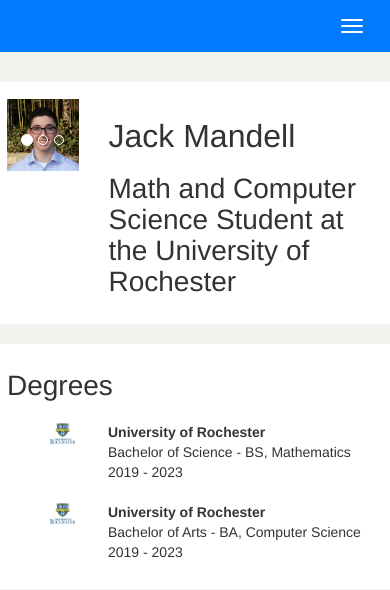
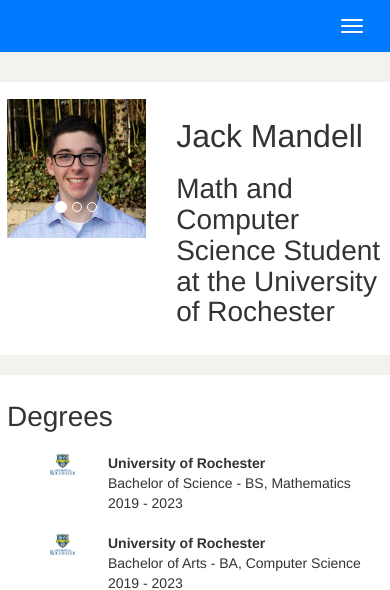
Before and after one commit to lkoblenc/project, a Flask app: page /jack in a window 390 px wide. Shown: the top 590 px of the page. Run offline with Flask 2, Linux system fonts and the light colour scheme; a user stored in the database is signed in; some libraries are stand-ins or nearby versions.

Commit message:
altered responsive layout

```diff
--- a/templates/jack.html
+++ b/templates/jack.html
@@ -9,7 +9,7 @@
 			<div class="bg-layout col-lg-12 col-md-12 col-xs-12">
 					<header class="row">
 						<!-- This Carousel is from W3Schools. It takes advantage of bootstrap's carousel functionality which allows the user to create simple slideshows by applying bootstrap classes, as well as using a little bit of javascript on bootstrap's end.  https://www.w3schools.com/bootstrap/bootstrap_carousel.asp -->
-						<div id="myCarousel" class="carousel slide col-xs-3 col-md-3 col-lg-3" data-ride="carousel">
+						<div id="myCarousel" class="carousel slide col-xs-5 col-md-3 col-lg-3" data-ride="carousel">
 							  <!-- Indicators -->
 							  <ol class="carousel-indicators">
 							    <li data-target="#myCarousel" data-slide-to="0" class="active"></li>
@@ -33,7 +33,7 @@
 							  </div>
 
 						</div>
-						<div class='col-xs-9 col-md-9 col-lg-9'>
+						<div class='col-xs-7 col-md-9 col-lg-9'>
 							<h1> Jack Mandell </h1>
 							<h2 class="title"> Math and Computer Science Student at the University of Rochester </h2>
 						</div>
```
